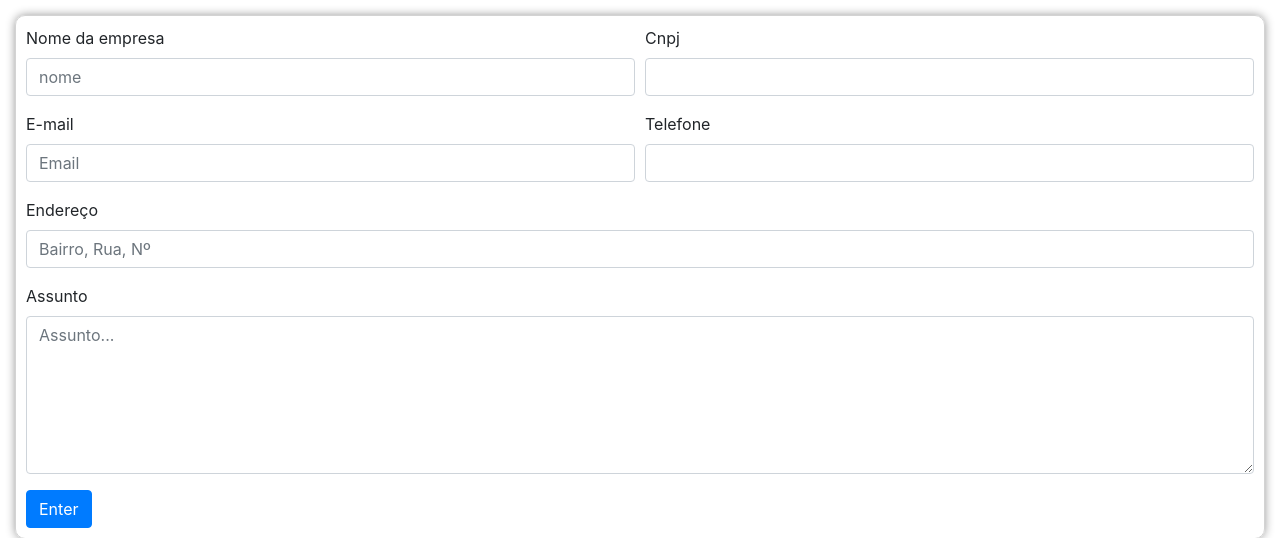
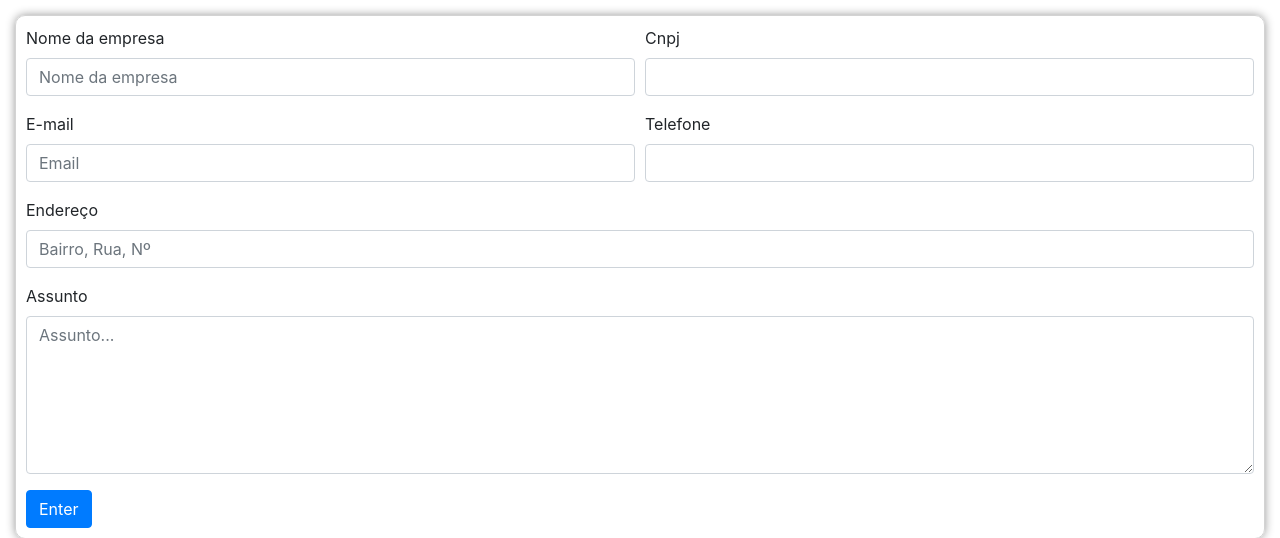
Before and after one commit to JoaoCFN/Site_Primeira_Opcao, a PHP site: page /formulario.php in a window 1280 px wide. Shown: the top 538 px of the page. Run offline with PHP 8.4, Linux system fonts and the light colour scheme; some libraries are stand-ins or nearby versions.

Commit message:
Update formulario.php

```diff
--- a/formulario.php
+++ b/formulario.php
@@ -27,7 +27,7 @@
   <div class="form-row">
     <div class="form-group col-md-6">
       <label for="nome">Nome da empresa</label>
-      <input type="text" class="form-control" id="nome" placeholder="nome">
+      <input type="text" class="form-control" id="nome" placeholder="Nome da empresa">
     </div>
     <div class="form-group col-md-6">
       <label for="cnpj">Cnpj</label>
```
